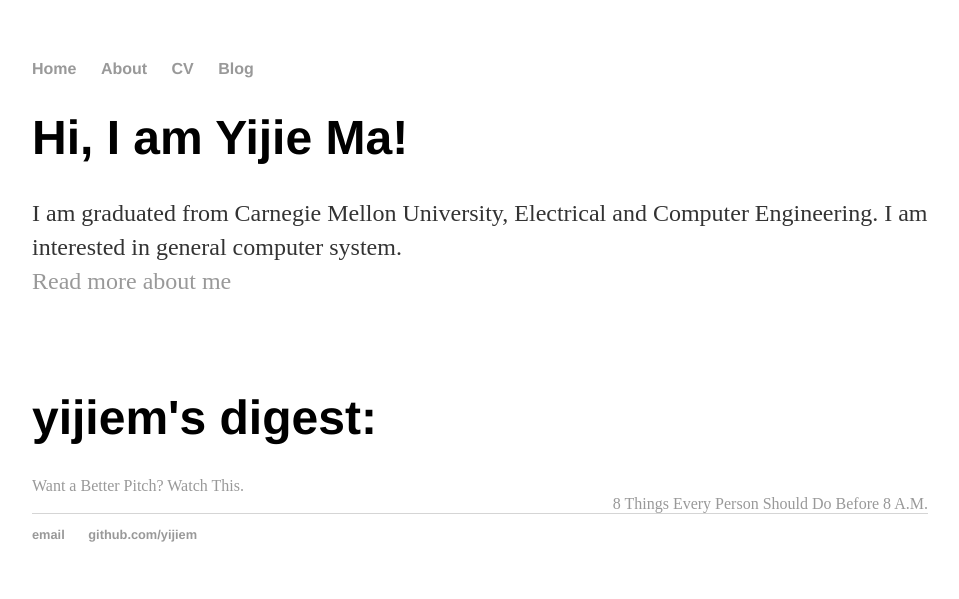
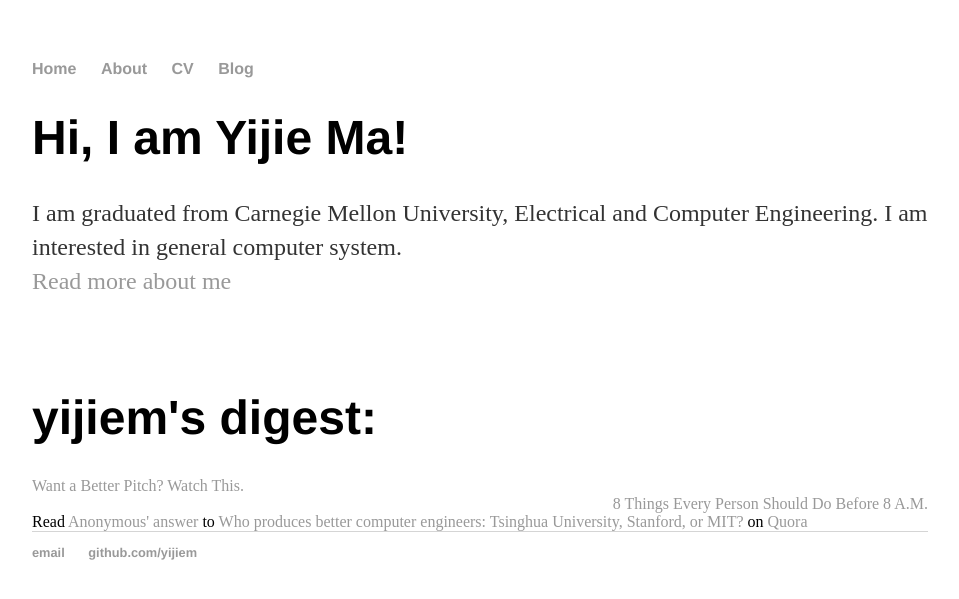
Before and after one commit to yijiem/yijiem.github.io, a Jekyll site: the page built from index.html, in a window 1280 px wide. Shown: the top 599 px of the page, without its empty margins (160-1119 px from the left). Built offline with Jekyll 4.4.1, drawn with Linux system fonts in a browser that asks for light colours; a script that is not in the unit is left out.

Commit message:
Update index.html
add content: Tsinghua vs MIT

```diff
--- a/index.html
+++ b/index.html
@@ -13,4 +13,7 @@ title: yijiem's personal website
   <div align="right">
     <script async src="https://static.medium.com/embed.js"></script><a class="m-story" data-collapsed="true" href="https://medium.com/@benjaminhardy/8-things-every-person-should-do-before-8-a-m-cc0233e15c8d">8 Things Every Person Should Do Before 8 A.M.</a>
   </div>
+  <div align="left">
+  <span class="quora-content-embed" data-name="Who-produces-better-computer-engineers-Tsinghua-University-Stanford-or-MIT/answers/4080871">Read <a data-width="559" data-height="250" class="quora-content-link" href="http://www.quora.com/Who-produces-better-computer-engineers-Tsinghua-University-Stanford-or-MIT/answers/4080871" data-embed="eevzhvb" data-type="answer" data-id="4080871" data-key="3aa85b80341b61b64bc5137a9921fd67" load-full-answer=False>Anonymous&#039; <a href="/Who-produces-better-computer-engineers-Tsinghua-University-Stanford-or-MIT#ans4080871">answer</a> to <a href="/Who-produces-better-computer-engineers-Tsinghua-University-Stanford-or-MIT" ref="canonical">Who produces better computer engineers: Tsinghua University, Stanford, or MIT?</a></a> on <a href="http://www.quora.com">Quora</a><script type="text/javascript" src="http://www.quora.com/widgets/content"></script></span>
+  </div>
 </div><!-- /.blurb -->
```
